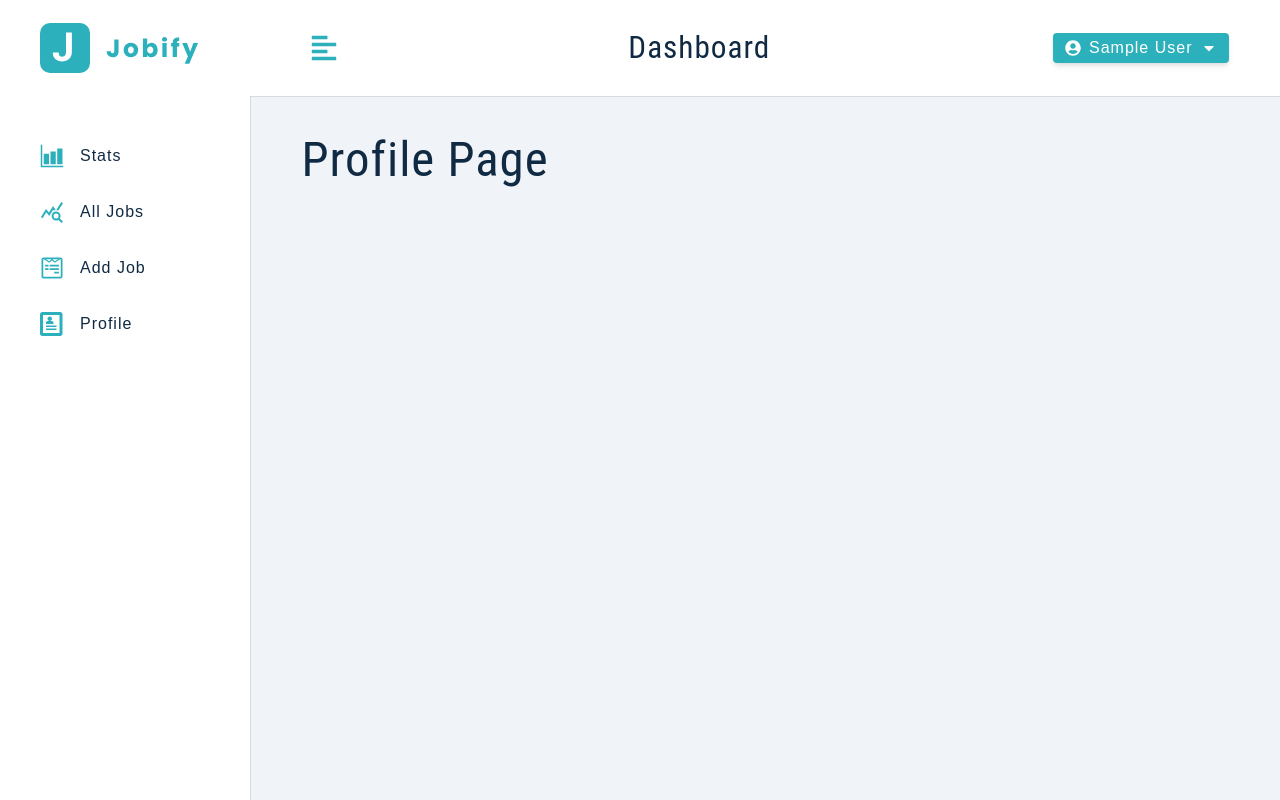
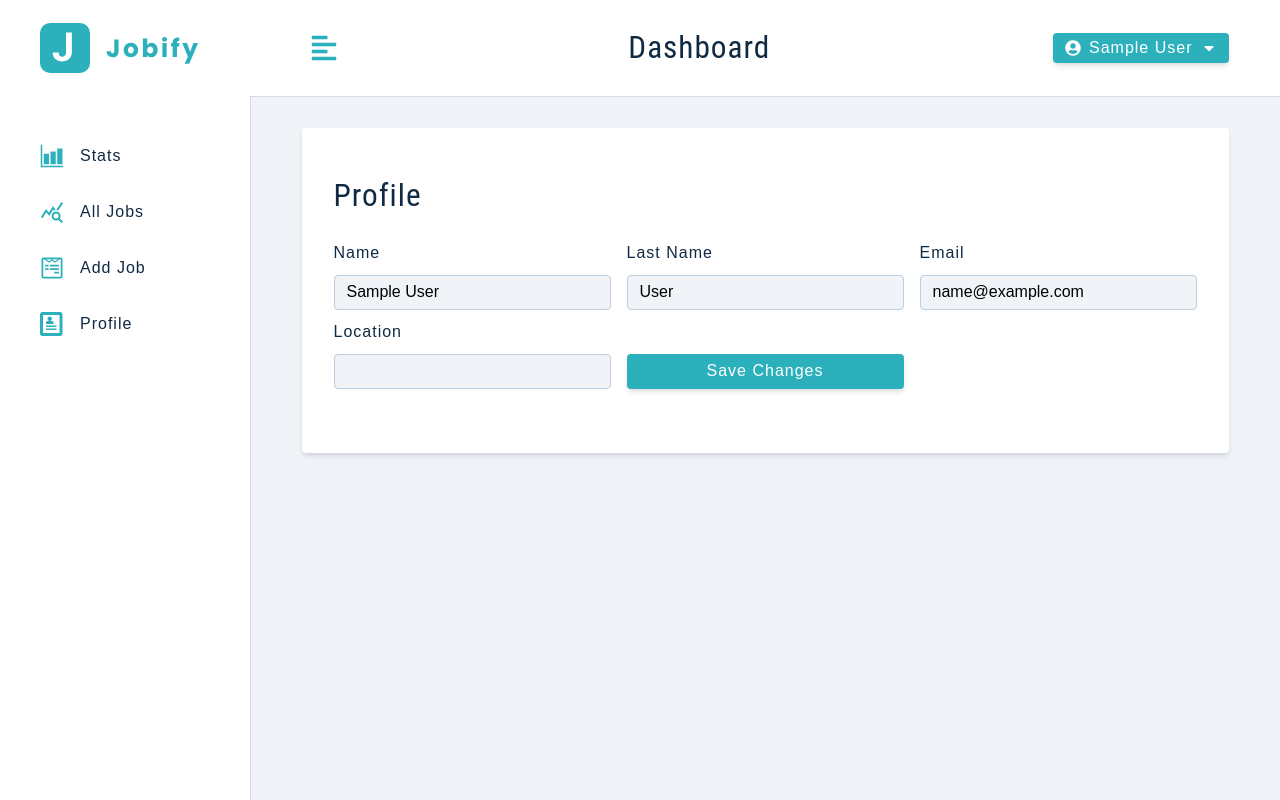
Before and after one commit to enestekin/jobify, a React (Create React App) app in the folder client/: page /profile in a window 1280 px wide. Built offline with nearby package versions, Linux system fonts and the light colour scheme; sample sign-in values are in the browser's storage.

Commit message:
profile page completed

```diff
--- a/client/src/context/appContext.js
+++ b/client/src/context/appContext.js
@@ -88,9 +88,20 @@
     removeUserFromLocalStorage();
   };
 
+  const updateUser = async (currentUser) => {
+    console.log(currentUser);
+  };
+
   return (
     <AppContext.Provider
-      value={{ ...state, displayAlert, setupUser, toggleSidebar, logoutUser }}
+      value={{
+        ...state,
+        displayAlert,
+        setupUser,
+        toggleSidebar,
+        logoutUser,
+        updateUser,
+      }}
     >
       {children}
     </AppContext.Provider>
--- a/client/src/pages/dashboard/Profile.js
+++ b/client/src/pages/dashboard/Profile.js
@@ -1,4 +1,63 @@
+import { useAppContext } from '../../context/appContext';
+import { FormRow, Alert } from '../../components';
+import { useState } from 'react';
+import Wrapper from '../../assets/wrappers/DashboardFormPage';
+
 const Profile = () => {
-  return <h1>Profile Page</h1>;
+  const { user, showAlert, displayAlert, updateUser, isLoading } =
+    useAppContext();
+
+  const [name, setName] = useState(user?.name);
+  const [email, setEmail] = useState(user?.email);
+  const [location, setLocation] = useState(user?.location);
+  const [lastName, setLastName] = useState(user?.lastName);
+
+  const handleSubmit = (e) => {
+    e.preventDefault();
+    if (!name || !email || !location || !lastName) {
+      displayAlert();
+      return;
+    }
+    updateUser({ name, email, location, lastName });
+  };
+
+  return (
+    <Wrapper>
+      <form className='form' onSubmit={handleSubmit}>
+        <h3>profile</h3>
+        {showAlert && <Alert />}
+        <div className='form-center'>
+          <FormRow
+            type='text'
+            name='name'
+            value={name}
+            handleChange={(e) => setName(e.target.value)}
+          />
+          <FormRow
+            type='text'
+            labelText='last name'
+            name='lastName'
+            value={lastName}
+            handleChange={(e) => setLastName(e.target.value)}
+          />
+          <FormRow
+            type='email'
+            name='email'
+            value={email}
+            handleChange={(e) => setEmail(e.target.value)}
+          />
+          <FormRow
+            type='text'
+            name='location'
+            value={location}
+            handleChange={(e) => setLocation(e.target.value)}
+          />
+          <button className='btn btn-block' type='submit' disabled={isLoading}>
+            {isLoading ? 'Please Wait...' : 'save changes'}
+          </button>
+        </div>
+      </form>
+    </Wrapper>
+  );
 };
 export default Profile;
```
